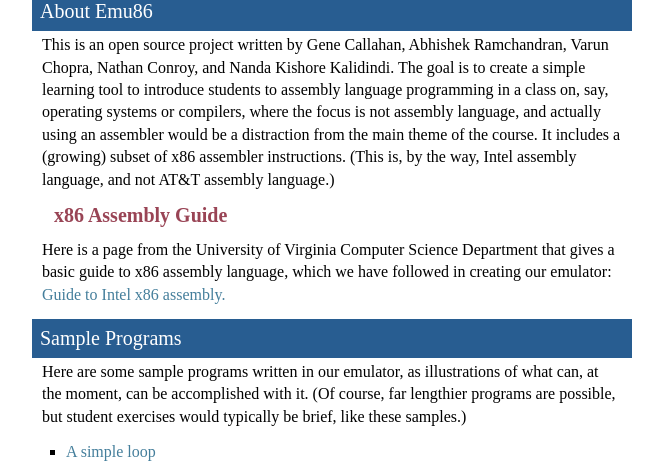
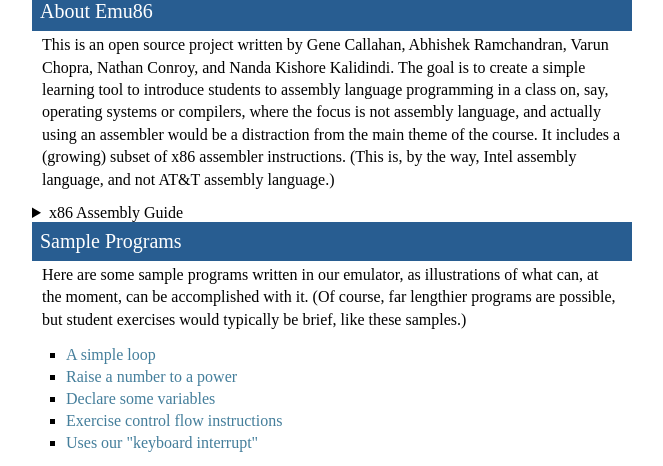
Before and after one commit to gcallah/Emu86, a Django app: page /Emu86/help in a window 1280 px wide. Shown: the part 216-682 px from the top of the page, without its empty margins (16-679 px from the left). Run offline with Django 3.2, Linux system fonts and the light colour scheme; data that the repository does not hold is empty.

Commit message:
Adding details and summary tags.

```diff
--- a/Emu86/templates/help.html
+++ b/Emu86/templates/help.html
@@ -17,9 +17,10 @@
             not AT&amp;T assembly language.)
             </p>
 
-            <h3>
+            <details>
+                <summary class="sum3">
                     x86 Assembly Guide
-            </h3>
+                </summary>
                 <p>
                     Here is a page from the University of Virginia Computer Science
                     Department that gives a basic guide to x86 assembly language,
@@ -30,6 +31,7 @@
                     Guide to Intel x86 assembly.
                     </a>
                 </p>
+            </details>
 
         <h2>
             Sample Programs
```
Lines whose indentation alone changed are shown as unchanged.
